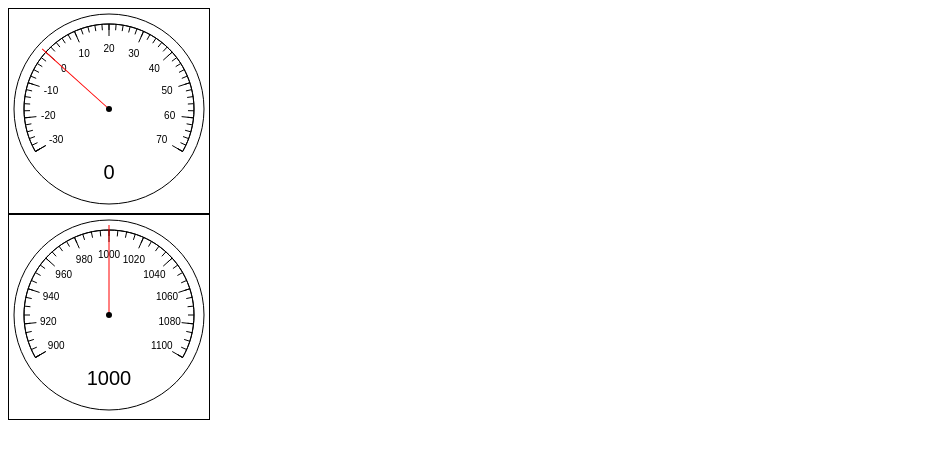
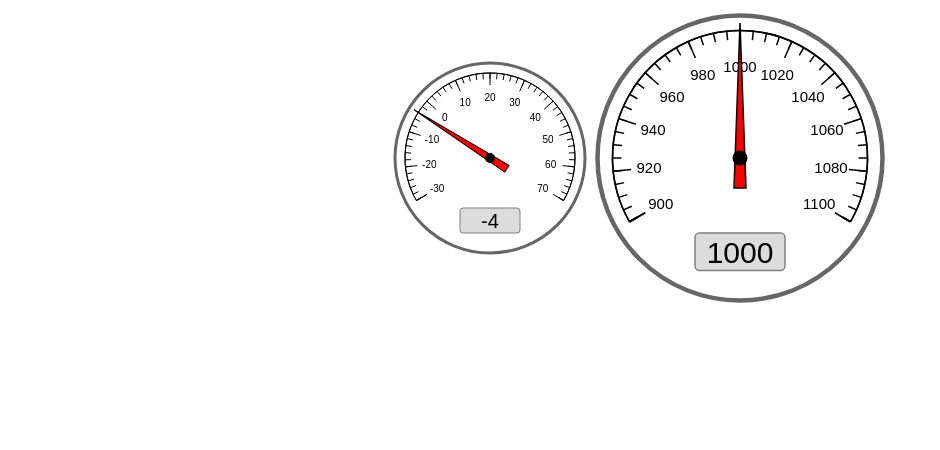
Before and after one commit to jmbredal/d3-gauges, a plain HTML site: page index.html in a window 1280 px wide. Shown: the whole page, without its empty margins (0-940 px from the left). Drawn offline with nearby package versions, Linux system fonts and the light colour scheme.

Commit message:
Use big hand and background for text

```diff
--- a/index.html
+++ b/index.html
@@ -1,5 +1,6 @@
 <!DOCTYPE html>
 <html lang="en">
+
 <head>
     <meta charset="UTF-8">
     <meta name="viewport" content="width=device-width, initial-scale=1.0">
@@ -8,14 +9,20 @@
     <script src="https://d3js.org/d3.v5.min.js"></script>
     <script src="d3-radial-axis.min.js"></script>
 </head>
+
 <body>
-    <div id="temperature" style="border: 1px solid black; width: 200px"></div>
-    <div id="pressure" style="border: 1px solid black; width: 200px"></div>
+    <div style="display: flex; justify-content: center; align-items: center;">
+        <div id="temperature" style="width: 200px"></div>
+        <div id="pressure" style="width: 300px"></div>
+    </div>
 
     <script src="round-gauge.js"></script>
     <script>
-        new RoundGauge('#temperature', minValue=-30, maxValue=70, startValue=0, valueSpacing=10, tickStep=2);
-        new RoundGauge('#pressure');
+        const temp = new RoundGauge('#temperature', minValue = -30, maxValue = 70, startValue = 0, valueSpacing = 10, tickStep = 2);
+        temp.demo();
+        const pressure = new RoundGauge('#pressure');
+        // pressure.demo();
     </script>
 </body>
+
 </html>
--- a/round-gauge.js
+++ b/round-gauge.js
@@ -22,7 +22,16 @@ class RoundGauge {
             .range([-120, 120])
             .domain([this.defaults.minValue, this.defaults.maxValue]);
         createRadialAxis(this.svg, this.defaults);
-        this.hand = createHand(this.svg, this.defaults, this.scale);
+        this.svg.append('rect')
+            .attr('x', 70)
+            .attr('y', 150)
+            .attr('width', 60)
+            .attr('height', 25)
+            .attr('rx', 3)
+            .attr('stroke', 'grey')
+            .attr('fill', 'gainsboro');
+        this.hand = createBigHand(this.svg, this.defaults, this.scale);
+        createCenterButton(this.svg, this.defaults);
         this.text = createText(this.svg, this.defaults);
     }
 
@@ -41,11 +50,13 @@ class RoundGauge {
         return parseInt((Math.random() * diff) + this.defaults.minValue);
     }
 
+    test() {
+        this.update(this.getRandomValue());
+    }
+
     demo() {
-        this.update(this.getRandomValue());
-        setInterval(() => {
-            this.update(this.getRandomValue());
-        }, 2500);
+        this.test();
+        setInterval(this.test.bind(this), 2500);
     }
 }
 
@@ -101,7 +112,7 @@ function createRadialAxis(svg, defaults) {
 }
 
 function createHand(svg, defaults, scale) {
-    const hand = svg.append('line')
+    return hand = svg.append('line')
         .datum({ angle: scale(defaults.startValue) })
         .attr('x1', defaults.centerX)
         .attr('y1', defaults.centerY)
@@ -109,14 +120,23 @@ function createHand(svg, defaults, scale) {
         .attr('y2', 10)
         .attr('stroke', 'red')
         .attr('transform', `rotate(${scale(defaults.startValue)}, ${defaults.centerX}, ${defaults.centerY})`);
+}
 
+function createBigHand(svg, defaults, scale) {
+    return svg.append('polygon')
+        .datum({ angle: scale(defaults.startValue) })
+        .attr('points', '96,120 104,120 100,10')
+        .attr('stroke', 'black')
+        .attr('fill', 'red')
+        .attr('transform', `rotate(${scale(defaults.startValue)}, ${defaults.centerX}, ${defaults.centerY})`);
+}
+
+function createCenterButton(svg, defaults) {
     // Add a little button for prettyness
     svg.append('circle')
         .attr('cx', defaults.centerX)
         .attr('cy', defaults.centerY)
-        .attr('r', 3);
-
-    return hand;
+        .attr('r', 5);
 }
 
 function createOutline(svg, defaults) {
@@ -124,7 +144,8 @@ function createOutline(svg, defaults) {
         .attr('cx', defaults.centerX)
         .attr('cy', defaults.centerY)
         .attr('r', 95)
-        .attr('stroke', 'black')
+        .attr('stroke', 'rgba(0, 0, 0, .6)')
+        .attr('stroke-width', 3)
         .attr('fill', 'white');
 }
 
@@ -141,7 +162,7 @@ function createText(svg, defaults) {
 function coldMarker() {
     const start = this.scale(-30);
     const end = this.scale(0);
-    this.svg.append('path').attr('d', function(){
+    this.svg.append('path').attr('d', function () {
         const arc = d3.arc();
         return arc({
             innerRadius: 25,
@@ -150,6 +171,6 @@ function coldMarker() {
             endAngle: 2 * Math.PI * (end / 360)
         });
     })
-    .attr('transform', 'translate(100, 100)')
-    .attr('fill', 'blue');
+        .attr('transform', 'translate(100, 100)')
+        .attr('fill', 'blue');
 }
```
